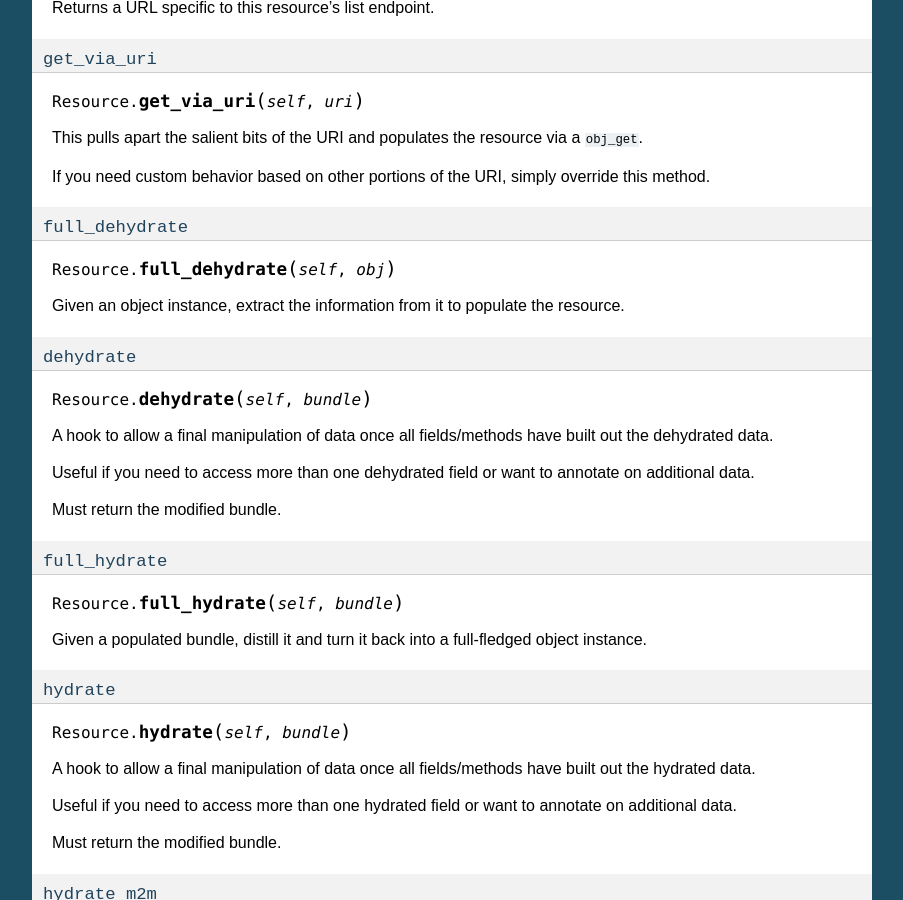
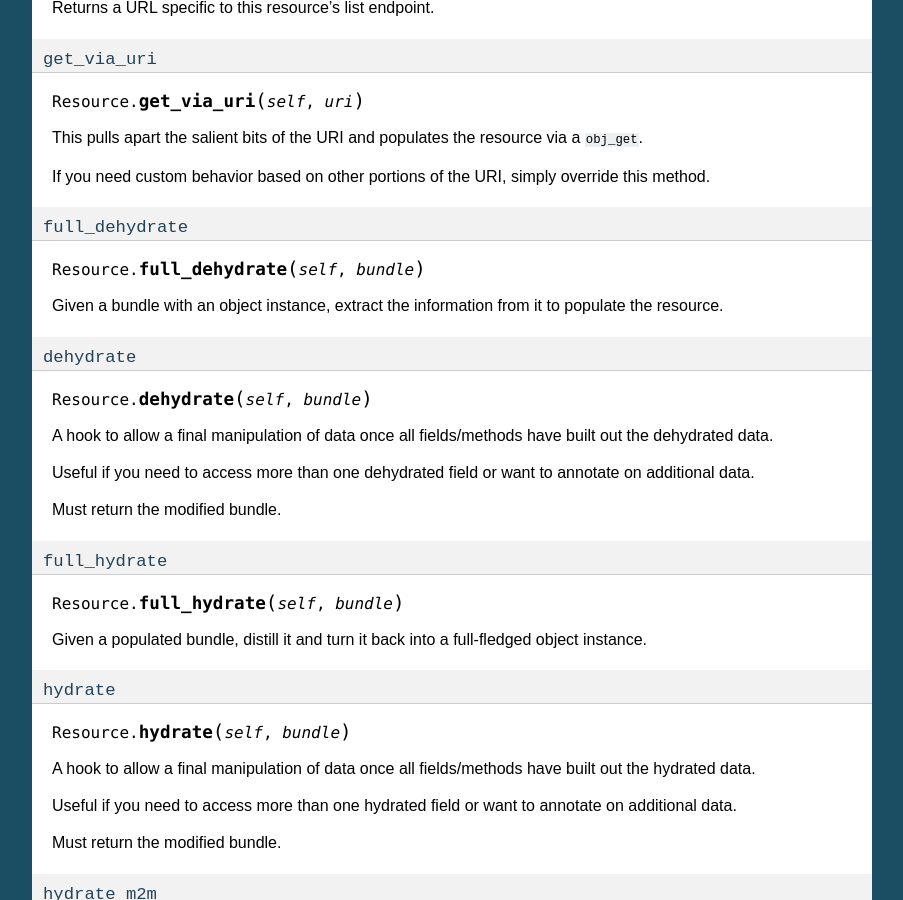
Before and after one commit to django-tastypie/django-tastypie, a Sphinx documentation site: the page built from docs/resources.rst, in a window 1280 px wide and 900 px high, scrolled down 16304 px. Shown: the whole window, without its empty margins (198-1101 px from the left). Built offline with Sphinx 7.4.7, drawn with Linux system fonts in a browser that asks for light colours; pages that are not in the unit, such as notebooks, are missing from menus.

Commit message:
BACKWARD-INCOMPATIBLE: Fixed bundle construction to always include request where available. Thanks to gmcguire for the report!
This is only backward-incompatible for anyone manually calling ``Resource.full_dehydrate``.

```diff
--- a/docs/cookbook.rst
+++ b/docs/cookbook.rst
@@ -41,9 +41,10 @@ Javascript's use, you could do the following::
 
         # Other things get prepped to go into the context then...
 
+        ur_bundle = ur.build_bundle(obj=user, request=request)
         return render_to_response('myapp/user_detail.html', {
             # Other things here.
-            "user_json": ur.serialize(None, ur.full_dehydrate(obj=user), 'application/json'),
+            "user_json": ur.serialize(None, ur.full_dehydrate(ur_bundle), 'application/json'),
         })
 
 
@@ -169,7 +170,8 @@ at ``/api/v1/notes/search/``::
             objects = []
 
             for result in page.object_list:
-                bundle = self.full_dehydrate(result.object)
+                bundle = self.build_bundle(obj=result.object, request=request)
+                bundle = self.full_dehydrate(bundle)
                 objects.append(bundle)
 
             object_list = {
--- a/docs/resources.rst
+++ b/docs/resources.rst
@@ -1007,10 +1007,10 @@ simply override this method.
 ``full_dehydrate``
 ------------------
 
-.. method:: Resource.full_dehydrate(self, obj)
-
-Given an object instance, extract the information from it to populate
-the resource.
+.. method:: Resource.full_dehydrate(self, bundle)
+
+Given a bundle with an object instance, extract the information from it to
+populate the resource.
 
 ``dehydrate``
 -------------
```
Also changed, not shown: 5 other files.
